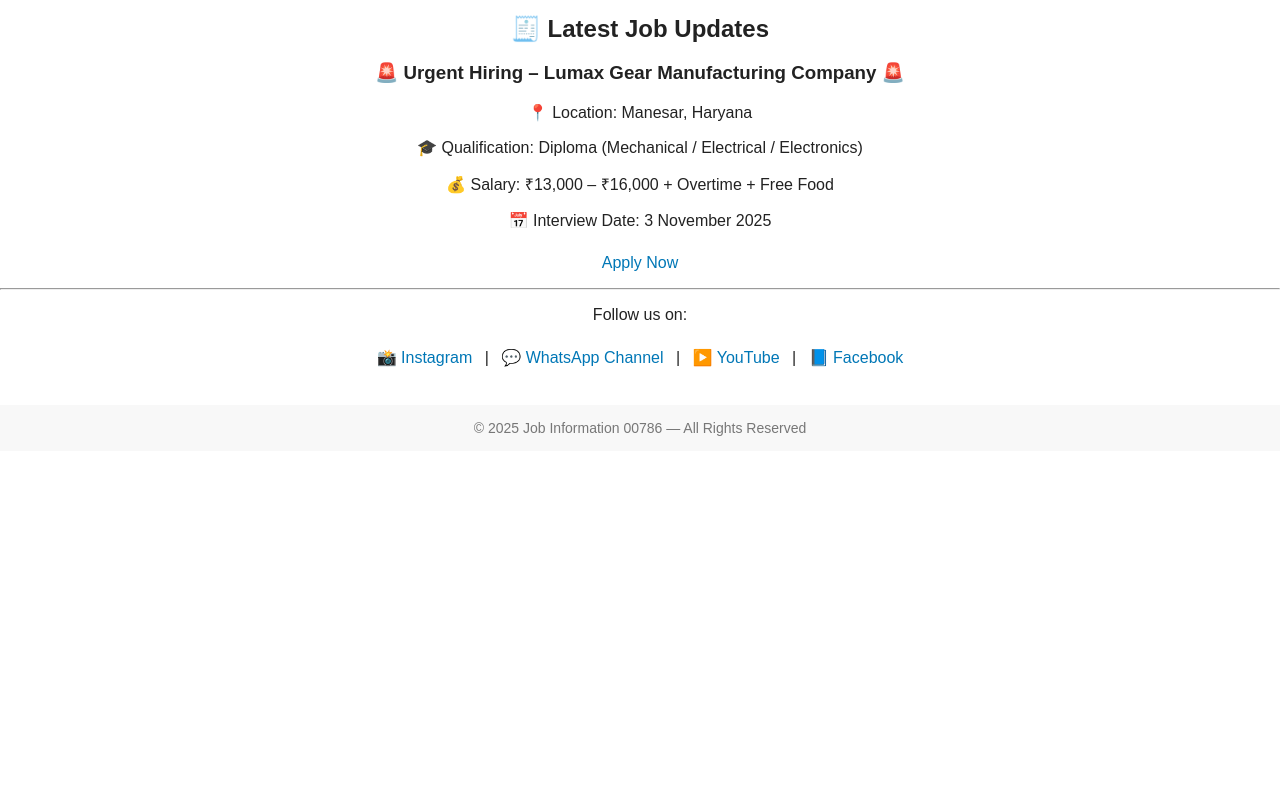
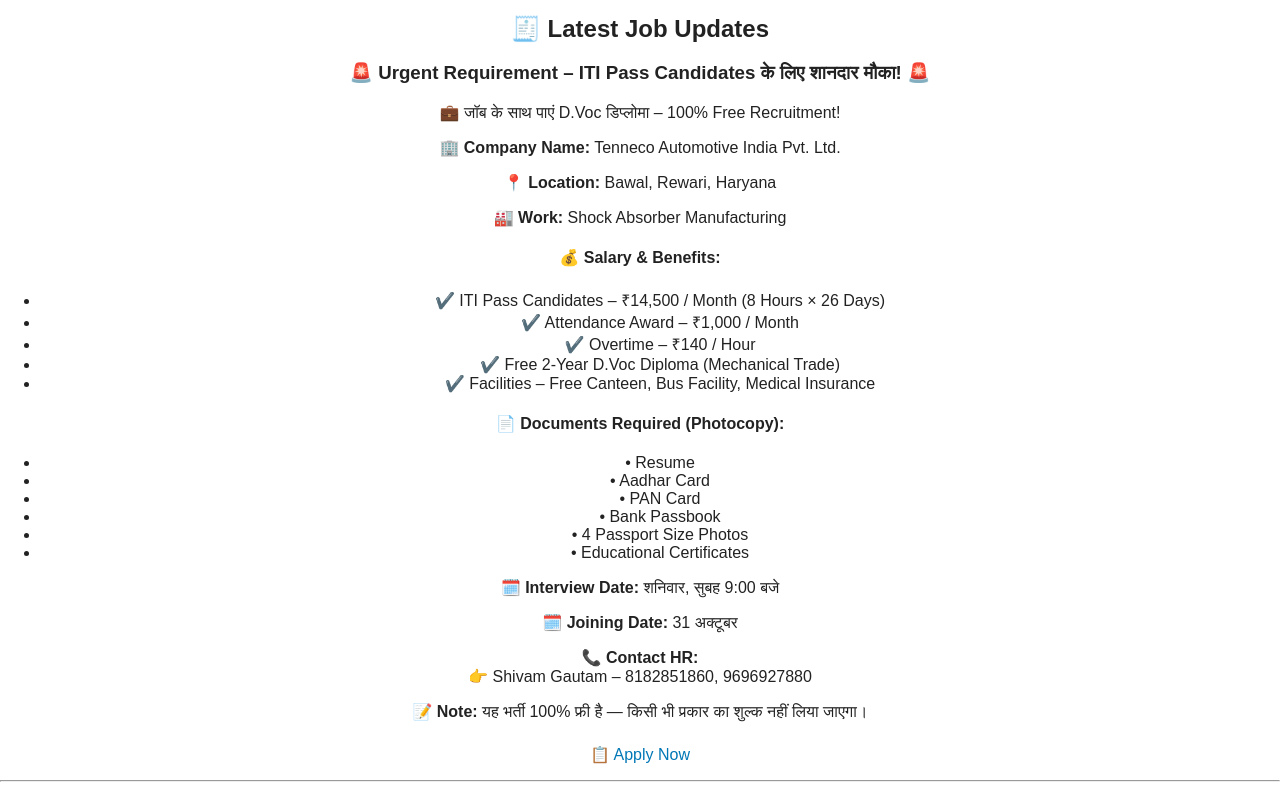
Before and after one commit to ayushgautam8060-ai/job_information00786, a plain HTML site: page index.html in a window 1280 px wide. Shown: the part 440-1238 px from the top of the page. Before the commit the page ends 891 px from the top, so only its background shows below. Drawn offline with Linux system fonts and the light colour scheme.

Commit message:
Update index.html

```diff
--- a/index.html
+++ b/index.html
@@ -78,6 +78,44 @@
 
     <div class="social">
 <h2>🧾 Latest Job Updates</h2>
+<div class="job-post">
+  <h3>🚨 Urgent Requirement – ITI Pass Candidates के लिए शानदार मौका! 🚨</h3>
+  <p>💼 जॉब के साथ पाएं D.Voc डिप्लोमा – 100% Free Recruitment!</p>
+
+  <p><b>🏢 Company Name:</b> Tenneco Automotive India Pvt. Ltd.</p>
+  <p><b>📍 Location:</b> Bawal, Rewari, Haryana</p>
+  <p><b>🏭 Work:</b> Shock Absorber Manufacturing</p>
+
+  <h4>💰 Salary & Benefits:</h4>
+  <ul>
+    <li>✔️ ITI Pass Candidates – ₹14,500 / Month (8 Hours × 26 Days)</li>
+    <li>✔️ Attendance Award – ₹1,000 / Month</li>
+    <li>✔️ Overtime – ₹140 / Hour</li>
+    <li>✔️ Free 2-Year D.Voc Diploma (Mechanical Trade)</li>
+    <li>✔️ Facilities – Free Canteen, Bus Facility, Medical Insurance</li>
+  </ul>
+
+  <h4>📄 Documents Required (Photocopy):</h4>
+  <ul>
+    <li>• Resume</li>
+    <li>• Aadhar Card</li>
+    <li>• PAN Card</li>
+    <li>• Bank Passbook</li>
+    <li>• 4 Passport Size Photos</li>
+    <li>• Educational Certificates</li>
+  </ul>
+
+  <p><b>🗓️ Interview Date:</b> शनिवार, सुबह 9:00 बजे</p>
+  <p><b>🗓️ Joining Date:</b> 31 अक्टूबर</p>
+
+  <p><b>📞 Contact HR:</b><br>👉 Shivam Gautam – 8182851860, 9696927880</p>
+
+  <p><b>📝 Note:</b> यह भर्ती 100% फ्री है — किसी भी प्रकार का शुल्क नहीं लिया जाएगा।</p>
+
+  <a href="https://forms.gle/8yToDxD6GNe3DCGZA" target="_blank" class="apply-btn">📋 Apply Now</a>
+</div>
+
+<hr>
 
 <div class="job-post">
   <h3>🚨 Urgent Hiring – Lumax Gear Manufacturing Company 🚨</h3>
```
